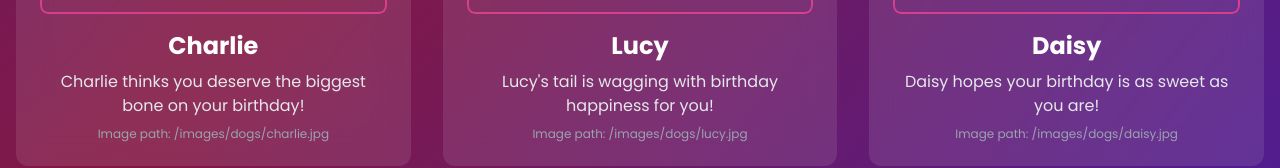
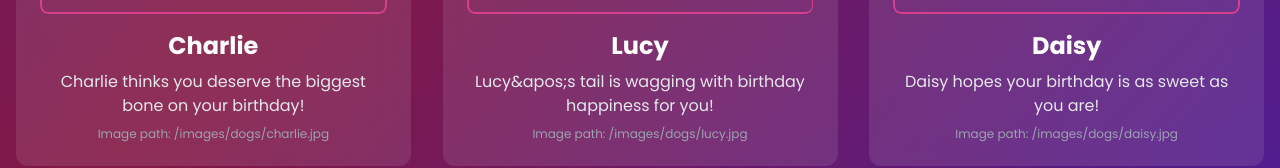
Before and after one commit to ArkaSen70/gargi-birthday, a Next.js app: page /dogs in a window 1280 px wide. Shown: the part 1214-1382 px from the top of the page. Built offline with nearby package versions, Linux system fonts and the light colour scheme; grey boxes are pictures that could not be loaded.

Commit message:
fixed apos

```diff
--- a/components/Layout.tsx
+++ b/components/Layout.tsx
@@ -19,7 +19,7 @@ const Layout: React.FC<LayoutProps> = ({ children, title, description, animated
   return (
     <>
       <Head>
-        <title>{`${title} - Gargi's Birthday`}</title>
+        <title>{`${title} - Gargi&apos;s Birthday`}</title>
         <meta name="description" content={description} />
         <meta name="viewport" content="width=device-width, initial-scale=1" />
         <link rel="preconnect" href="https://fonts.googleapis.com" />
--- a/components/Navbar.tsx
+++ b/components/Navbar.tsx
@@ -37,7 +37,7 @@ const Navbar: React.FC = () => {
         <div className="flex items-center justify-between h-16">
           <Link href="/" onClick={closeMenu}>
             <span className="text-white font-bold text-xl cursor-pointer hover:text-pink-400 transition-colors">
-              Gargi's Birthday 🎉
+              Gargi&apos;s Birthday 🎉
             </span>
           </Link>
 
--- a/pages/cats.tsx
+++ b/pages/cats.tsx
@@ -21,7 +21,7 @@ const Cats = () => {
   return (
     <Layout
       title="Cats"
-      description="Gargi's favorite furry friends"
+      description="Gargi&apos;s favorite furry friends"
     >
       <motion.div
         initial={{ opacity: 0, y: 20 }}
--- a/pages/dogs.tsx
+++ b/pages/dogs.tsx
@@ -8,7 +8,7 @@ const dogs = [
   { name: 'Max', description: 'Max hopes your birthday is filled with excitement and treats!' },
   { name: 'Bailey', description: 'Bailey sends you loyal and loving birthday wishes!' },
   { name: 'Charlie', description: 'Charlie thinks you deserve the biggest bone on your birthday!' },
-  { name: 'Lucy', description: 'Lucy\'s tail is wagging with birthday happiness for you!' },
+  { name: 'Lucy', description: 'Lucy&apos;s tail is wagging with birthday happiness for you!' },
   { name: 'Daisy', description: 'Daisy hopes your birthday is as sweet as you are!' }
 ]
 
@@ -21,7 +21,7 @@ const Dogs = () => {
   return (
     <Layout
       title="Dogs"
-      description="Gargi's loyal canine friends"
+      description="Gargi&apos;s loyal canine friends"
     >
       <motion.div
         initial={{ opacity: 0, y: 20 }}
```
